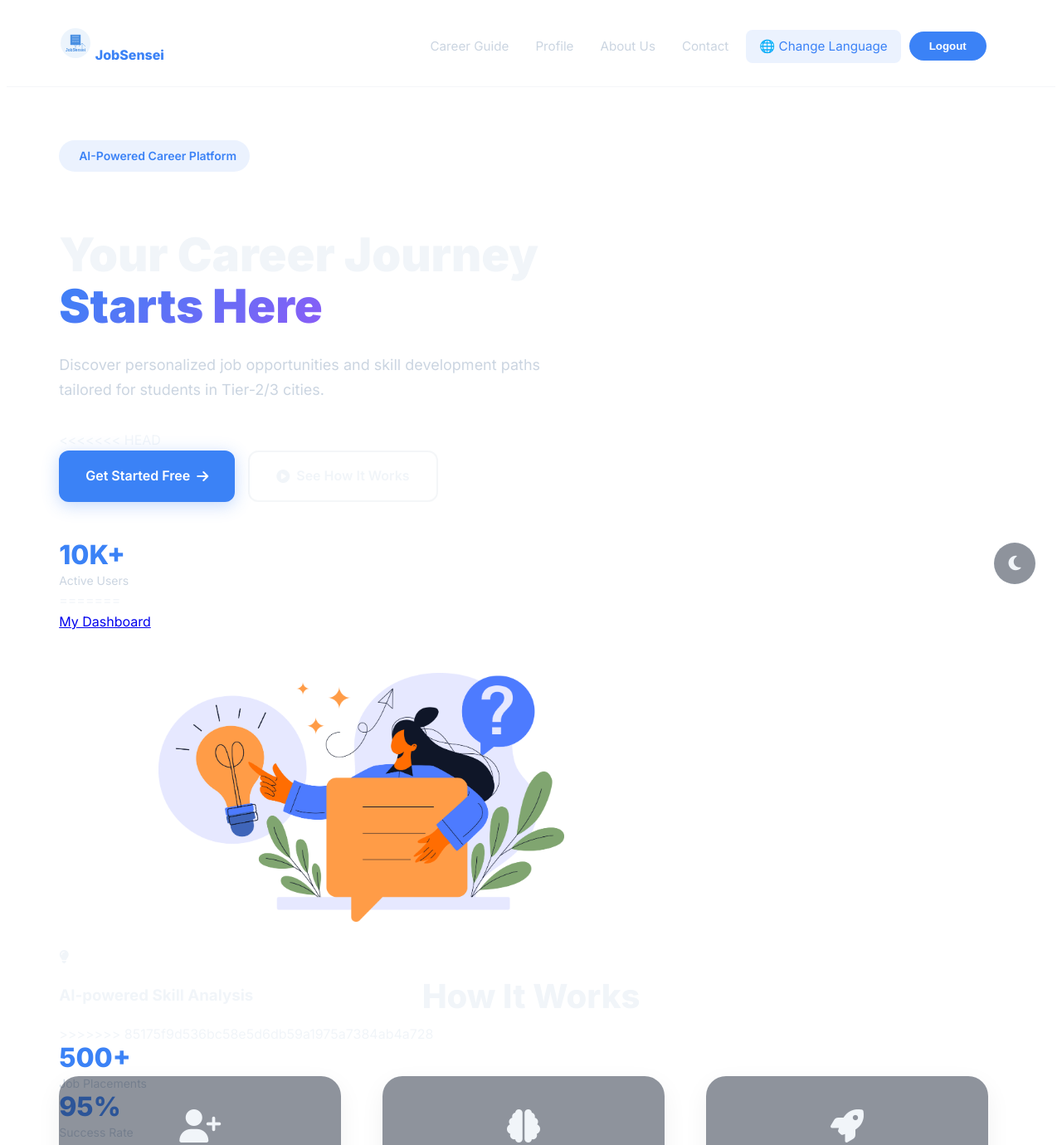
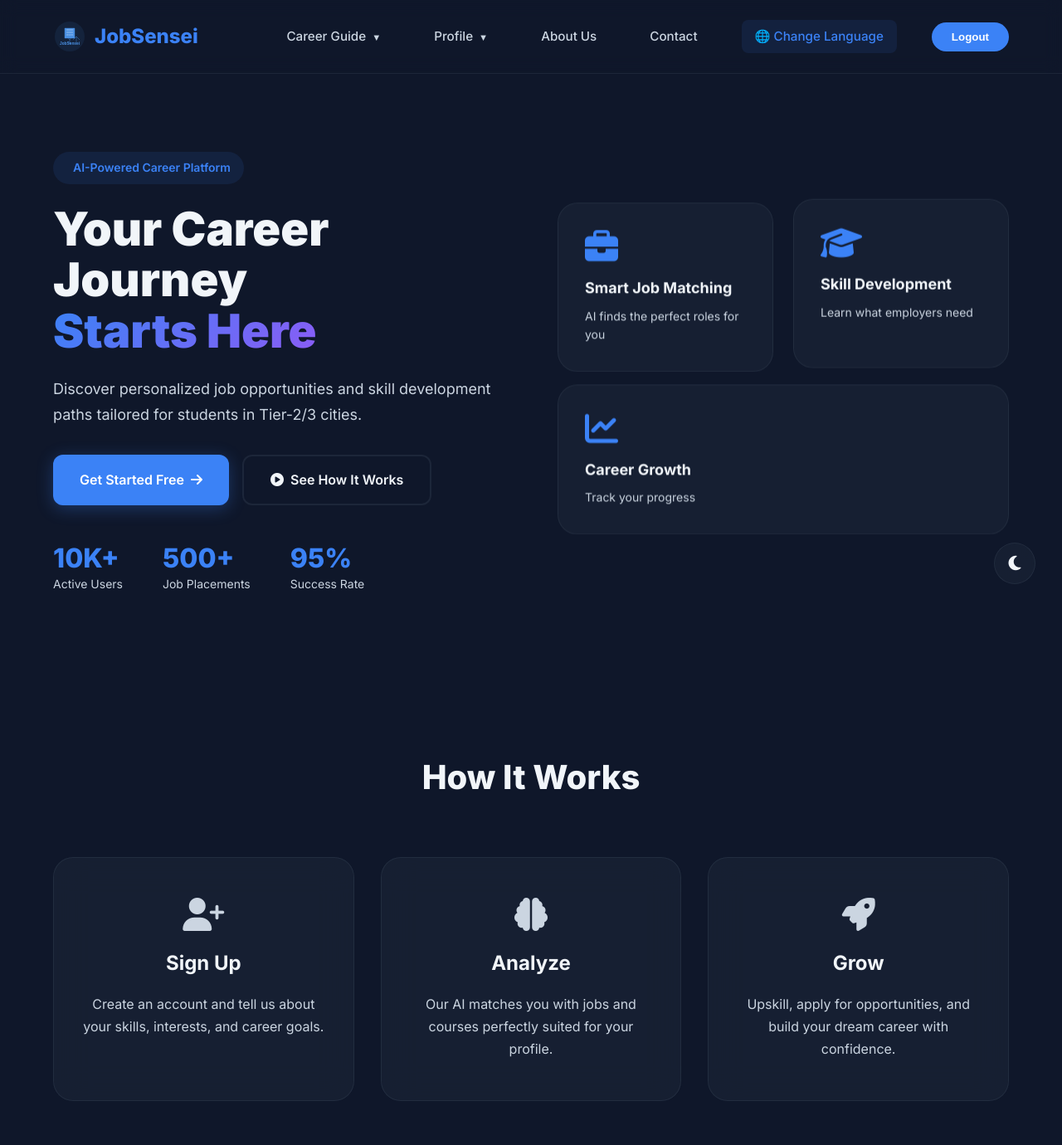
Before and after one commit to Deeksha-Mane/JobSensei, a plain HTML site: page pages/homepage.html in a window 1280 px wide. Shown: the top 1380 px of the page at 83% size. Drawn offline with Linux system fonts and the light colour scheme; some icons are missing; a web font is replaced by a local one.

Commit message:
Updated homepage

```diff
--- a/css/homepage.css
+++ b/css/homepage.css
@@ -2,7 +2,6 @@
 
 /* ===== THEME VARIABLES ===== */
 :root {
-<<<<<<< HEAD
   /* Dark Mode (Default) */
   --bg-primary: #0f172a;
   --bg-secondary: #1e293b;
@@ -31,30 +30,6 @@
 }
 
 /* ===== RESET & BASE ===== */
-=======
-  --bg-primary: #1a2238;
-  --bg-secondary: #232c47;
-  --text-primary: #ffffff;
-  --text-secondary: #ffffff;
-  --accent-color: #ffffff;
-  --brand-color: #ffffff;
-  --card-bg: #1a2238;
-  --border-color: #ffffff;
-  --navbar-bg: #121826;
-  --navbar-text: #ffffff;
-  --button-text: #ffffff;
-  --button-bg: #232c47;
-  --header-bg: #121826;
-  --header-text: #ffffff;
-  --hover-color: #232c47;
-  --footer-bg: #121826;
-  --progress-bg: #232c47;
-  --progress-value: #ffffff;
-}
-
-@import url("https://fonts.googleapis.com/css2?family=Poppins:wght@400;600;700&display=swap");
-
->>>>>>> 85175f9d536bc58e5d6db59a1975a7384ab4a728
 * {
   margin: 0;
   padding: 0;
@@ -102,14 +77,9 @@
   display: flex;
   justify-content: space-between;
   align-items: center;
-<<<<<<< HEAD
   padding: 1.5rem 5%;
   background: var(--bg-primary);
   backdrop-filter: blur(10px);
-=======
-  padding: 20px 30px; /* Reduce horizontal padding slightly */
-  background-color: var(--navbar-bg);
->>>>>>> 85175f9d536bc58e5d6db59a1975a7384ab4a728
   position: sticky;
   top: 0;
   z-index: 999;
@@ -118,7 +88,9 @@
 }
 
 .navbar-brand {
-<<<<<<< HEAD
+  display: flex;
+  align-items: center;
+  gap: 10px;
   font-size: 1.5rem;
   font-weight: 800;
   color: var(--accent);
@@ -128,18 +100,6 @@
 
 .navbar-brand:hover {
   transform: scale(1.05);
-=======
-  display: flex;
-  align-items: center;
-  gap: 10px;
-  font-size: 2rem;
-  font-weight: 700;
-  color: var(--navbar-text);
-  background: linear-gradient(rgb(4, 99, 162), rgb(139, 201, 255));;
-  -webkit-background-clip: text;
-  color: transparent;
-  letter-spacing: 1px;
-  text-decoration: none;
 }
 
 .logo-img {
@@ -148,29 +108,15 @@
   transition: transform 0.3s ease;
 }
 
-.logo-img:hover {
-  transform: scale(1.1);
->>>>>>> 85175f9d536bc58e5d6db59a1975a7384ab4a728
-}
-
 .navbar-links {
   display: flex;
-<<<<<<< HEAD
   gap: 2rem;
   align-items: center;
-=======
-  gap: 15px; /* Further reduce gap between items */
-  margin-left: auto; /* Push links to the right side */
-  padding-right: 20px; /* Space before the login button */
-  align-items: center;
-  text-decoration: none;
->>>>>>> 85175f9d536bc58e5d6db59a1975a7384ab4a728
 }
 
 .navbar-links a {
   color: var(--text-secondary);
   text-decoration: none;
-<<<<<<< HEAD
   font-weight: 500;
   font-size: 0.95rem;
   padding: 0.5rem 1rem;
@@ -181,29 +127,6 @@
 .navbar-links a:hover {
   color: var(--text-primary);
   background: var(--accent-light);
-=======
-  padding: 8px 8px; /* Tighter padding */
-  display: inline-block;
-  height: 40px;
-  line-height: 24px;
-  box-sizing: border-box;
-}
-.navbar-links a::after {
-  content: "";
-  position: absolute;
-  width: 0%;
-  height: 2px;
-  left: 0;
-  bottom: -4px;
-  background-color: var(--accent-color);
-  transition: width 0.3s ease;
-  /* Removed incorrect text-decoration property from pseudo-element */
-}
-
-.navbar-links a:hover::after {
-  width: 100%;
-  /* Removed incorrect text-decoration property from hover state */
->>>>>>> 85175f9d536bc58e5d6db59a1975a7384ab4a728
 }
 
 .navbar-toggler {
@@ -273,13 +196,7 @@
   box-shadow: 0 10px 40px var(--shadow);
   border: 1px solid var(--card-border);
   overflow: hidden;
-<<<<<<< HEAD
-=======
-  min-width: 200px;
-  box-shadow: 0 6px 24px rgba(0, 0, 0, 0.2);
-  border: 1px solid var(--border-color);
   z-index: 1000;
->>>>>>> 85175f9d536bc58e5d6db59a1975a7384ab4a728
 }
 
 .dropdown:hover .dropdown-menu {
@@ -289,7 +206,6 @@
 
 .dropdown-menu a {
   display: block;
-<<<<<<< HEAD
   padding: 0.75rem 1.25rem;
   color: var(--text-secondary);
   transition: all 0.2s ease;
@@ -297,24 +213,6 @@
 
 .dropdown-menu a:hover {
   background: var(--accent-light);
-=======
-  padding: 12px 18px;
-  color: var(--text-secondary);
-  text-decoration: none;
-  transition: background 0.2s ease;
-  margin: 0;
-  border-bottom: 1px solid var(--border-color);
-  font-size: 0.95rem;
-  white-space: nowrap;
-}
-
-.dropdown-menu a:last-child {
-  border-bottom: none;
-}
-
-.dropdown-menu a:hover {
-  background-color: var(--hover-color);
->>>>>>> 85175f9d536bc58e5d6db59a1975a7384ab4a728
   color: var(--text-primary);
 }
 
@@ -330,28 +228,13 @@
 }
 
 .logout-btn:hover {
-<<<<<<< HEAD
   background: var(--accent-hover);
   transform: translateY(-2px);
-=======
-  background-color: #0950b8; /* Darker shade of primary button color */
-  transform: translateY(-2px);
-  box-shadow: 0 4px 8px rgba(0, 0, 0, 0.1);
-  color: var(--button-text); /* Explicitly maintain text color on hover */
->>>>>>> 85175f9d536bc58e5d6db59a1975a7384ab4a728
 }
 
 /* ===== HERO SECTION ===== */
 .hero {
-<<<<<<< HEAD
   min-height: 90vh;
-=======
-  text-align: center;
-  background: var(--bg-primary);
-  color: var(--text-primary);
-  padding: 120px 20px 100px;
-  height: 100vh;
->>>>>>> 85175f9d536bc58e5d6db59a1975a7384ab4a728
   display: flex;
   align-items: center;
   justify-content: space-between;
@@ -535,10 +418,6 @@
 .how-it-works {
   padding: 6rem 5%;
   text-align: center;
-<<<<<<< HEAD
-=======
-  background-color: var(--bg-secondary);
->>>>>>> 85175f9d536bc58e5d6db59a1975a7384ab4a728
 }
 
 .how-it-works h3 {
@@ -558,21 +437,11 @@
 
 .steps div {
   background: var(--card-bg);
-<<<<<<< HEAD
   backdrop-filter: blur(20px);
   border: 1px solid var(--card-border);
   border-radius: 1.5rem;
   padding: 3rem 2rem;
   transition: all 0.3s ease;
-=======
-  border-radius: 20px;
-  padding: 40px 30px;
-  width: 280px;
-  transition: transform 0.3s ease, box-shadow 0.3s ease;
-  box-shadow: 0 10px 30px rgba(0, 0, 0, 0.06);
-  border: 1px solid var(--border-color);
-  color: var(--text-primary);
->>>>>>> 85175f9d536bc58e5d6db59a1975a7384ab4a728
 }
 
 .steps div:hover {
--- a/pages/homepage.html
+++ b/pages/homepage.html
@@ -98,7 +98,6 @@
           Discover personalized job opportunities and skill development paths
           tailored for students in Tier-2/3 cities.
         </p>
-<<<<<<< HEAD
 
         <div class="hero-buttons">
           <a href="/pages/dashboard.html" class="btn-primary">
@@ -115,35 +114,6 @@
           <div class="stat-item">
             <span class="stat-value">10K+</span>
             <span class="stat-label">Active Users</span>
-=======
-        <a href="/pages/dashboard.html" class="btn">My Dashboard</a>
-      </div>
-
-      <div class="right">
-        <img
-          src="/assets/images/illustration.png"
-          alt="FAQ Illustration"
-          style="
-            max-width: 100%;
-            height: 300px;
-            display: block;
-            margin-bottom: 30px;
-            position: relative;
-            left: 120px;
-          "
-        />
-        <!-- <a
-          href="https://www.vecteezy.com/free-png/faq"
-          target="_blank"
-          rel="noopener"
-          style="font-size: 12px; display: block; margin-bottom: 16px"
-          >Faq PNGs by Vecteezy</a
-        > -->
-        <div class="box">
-          <div class="title">
-            <i class="fa-solid fa-lightbulb"></i>&nbsp;&nbsp;&nbsp;&nbsp;
-            <h3>AI-powered Skill Analysis</h3>
->>>>>>> 85175f9d536bc58e5d6db59a1975a7384ab4a728
           </div>
           <div class="stat-item">
             <span class="stat-value">500+</span>
```
